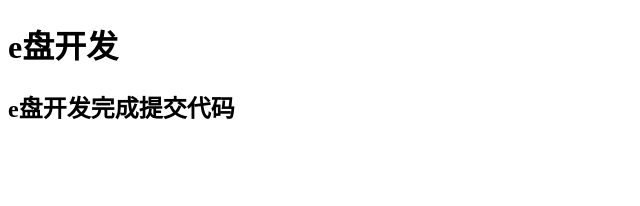
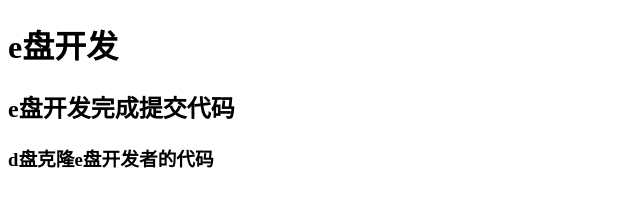
Before and after one commit to ouhuali66/git1, a plain HTML site: page index.html in a window 1280 px wide. Shown: the whole page, without its empty margins (0-640 px from the left). Drawn offline with Linux system fonts and the light colour scheme.

Commit message:
d盘克隆e盘开发者的代码修改后提交

```diff
--- a/index.html
+++ b/index.html
@@ -10,6 +10,7 @@
 <body>
     <h1>e盘开发</h1>
     <h2>e盘开发完成提交代码</h2>
+    <h3>d盘克隆e盘开发者的代码</h3>
 </body>
 
 </html>
```
